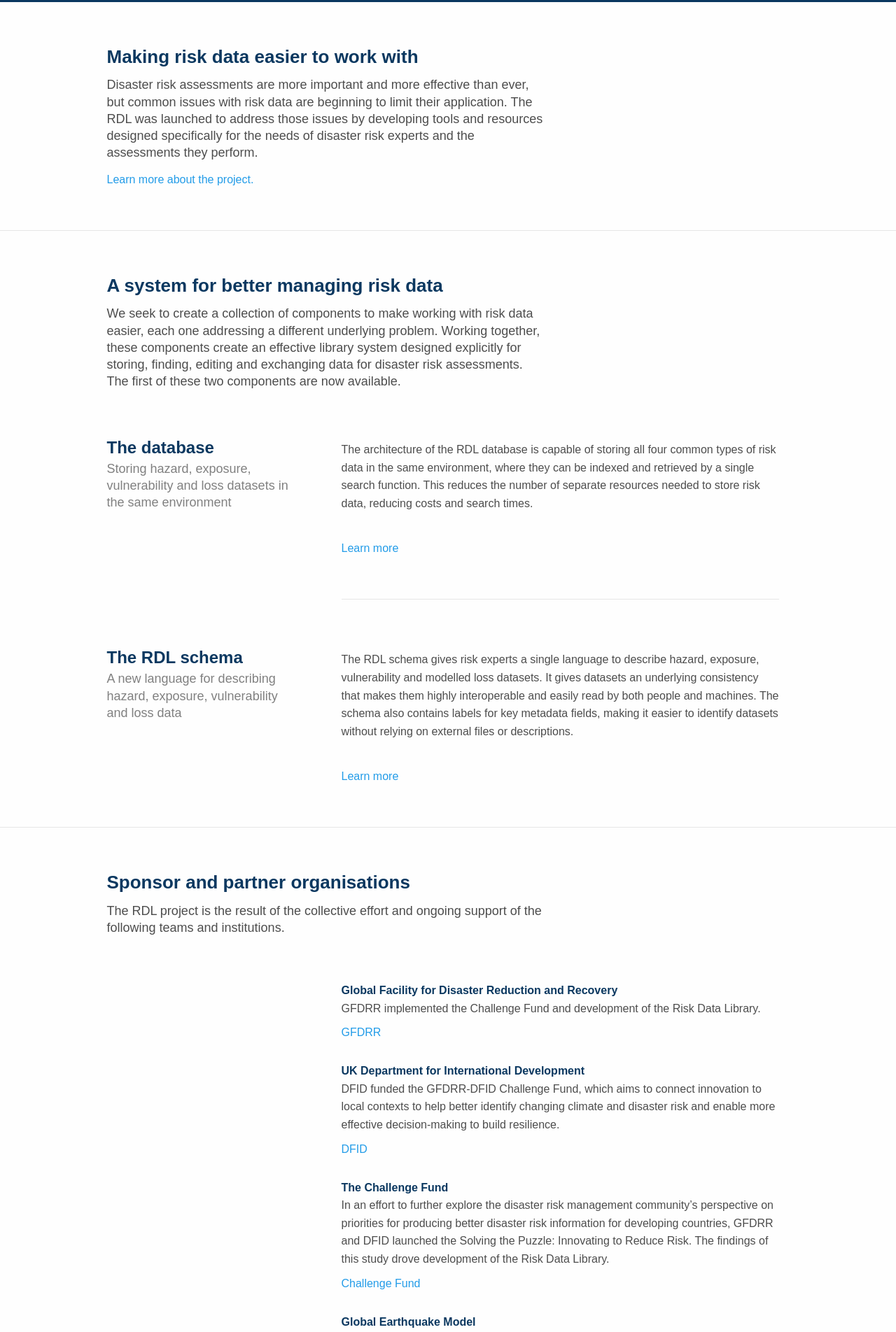
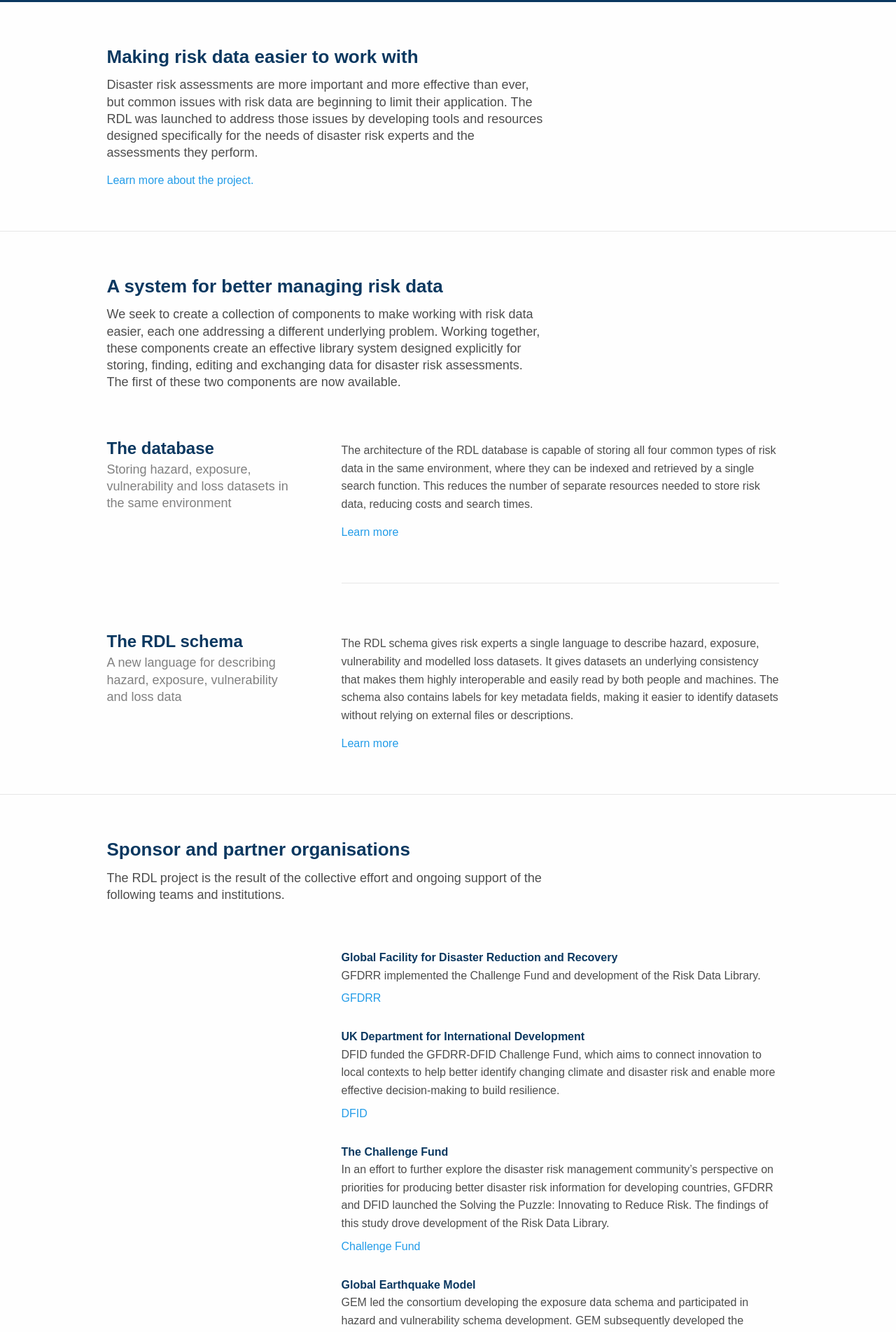
Before and after one commit to GFDRR/risk-data-library.github.io, a Jekyll site: the page built from index.html, in a window 1280 px wide. Shown: the part 331-2235 px from the top of the page at 70% size. Built offline with Jekyll 4.4.1, drawn with Linux system fonts in a browser that asks for light colours; nearby versions of some CDN libraries.

Commit message:
chore: use rem to determine gaps

```diff
--- a/_sass/_fonts.scss
+++ b/_sass/_fonts.scss
@@ -86,7 +86,7 @@ div.reusable-content {
   font-size: $primary-font-size;
   line-height: $primary-line-height;
   color: $grey-tertiary-font-color;
-  margin-bottom: 40px;
+  margin-bottom: 1rem;
 
   &> p.title-color {
     padding-top: 10px;
--- a/_sass/main.scss
+++ b/_sass/main.scss
@@ -176,7 +176,7 @@ table {
 }
 
 .extra-padding-top {
-  padding-top: 8px;
+  padding-top: 0.5rem;
 }
 
 .no-padding-bottom {
@@ -218,7 +218,7 @@ div.no-margin-bottom {
 
 // Learn more links
 .link-container {
-  margin-top: 15px;
+  margin-top: 1rem;
 }
 
 
--- a/_sass/supporting-organisations/main.scss
+++ b/_sass/supporting-organisations/main.scss
@@ -7,7 +7,7 @@
   }
 
 .individual-organisation-link {
-    padding-bottom: 10px;
+    padding-bottom: 0.5rem;
 }
 
 .supporting-organisations .reusable-component-right {
```
